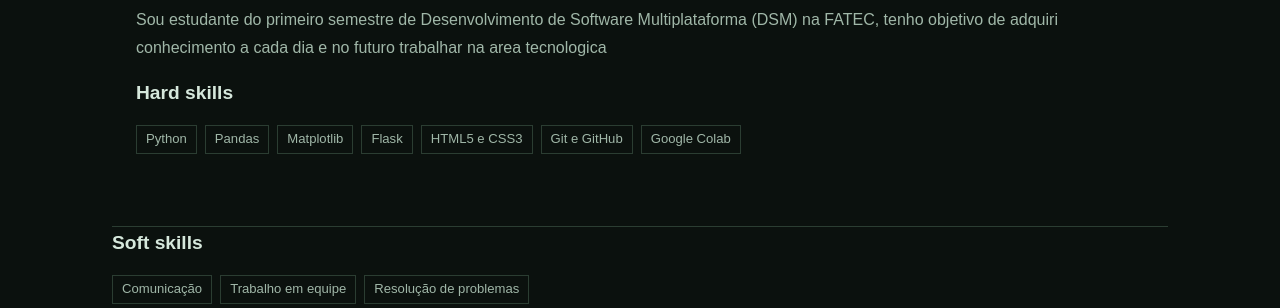
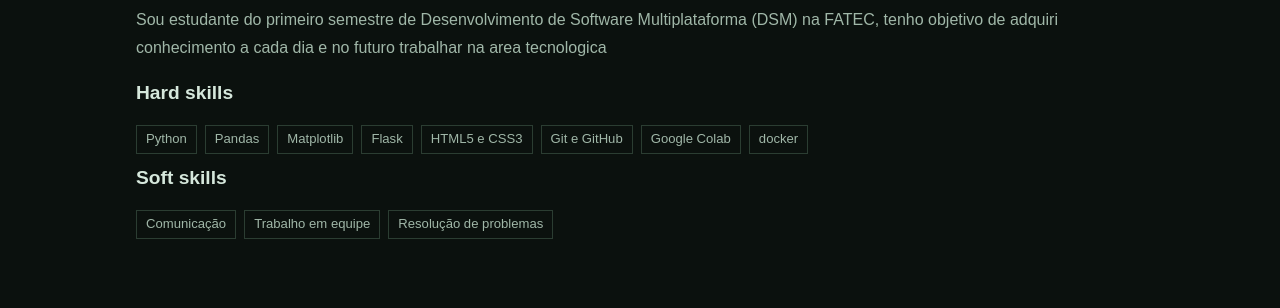
Before and after one commit to luanhba/portifolio-dsm1, a plain HTML site: page index.html in a window 1280 px wide. Shown: the part 707-1015 px from the top of the page. Drawn offline with Linux system fonts and the light colour scheme.

Commit message:
Update index.html

```diff
--- a/index.html
+++ b/index.html
@@ -59,7 +59,7 @@
               <span>HTML5 e CSS3</span>
               <span>Git e GitHub</span>
               <span>Google Colab</span>
-    </section>
+              <span>docker</span>
               <div>
             <h3>Soft skills</h3>
             <div class="etiquetas">
```
